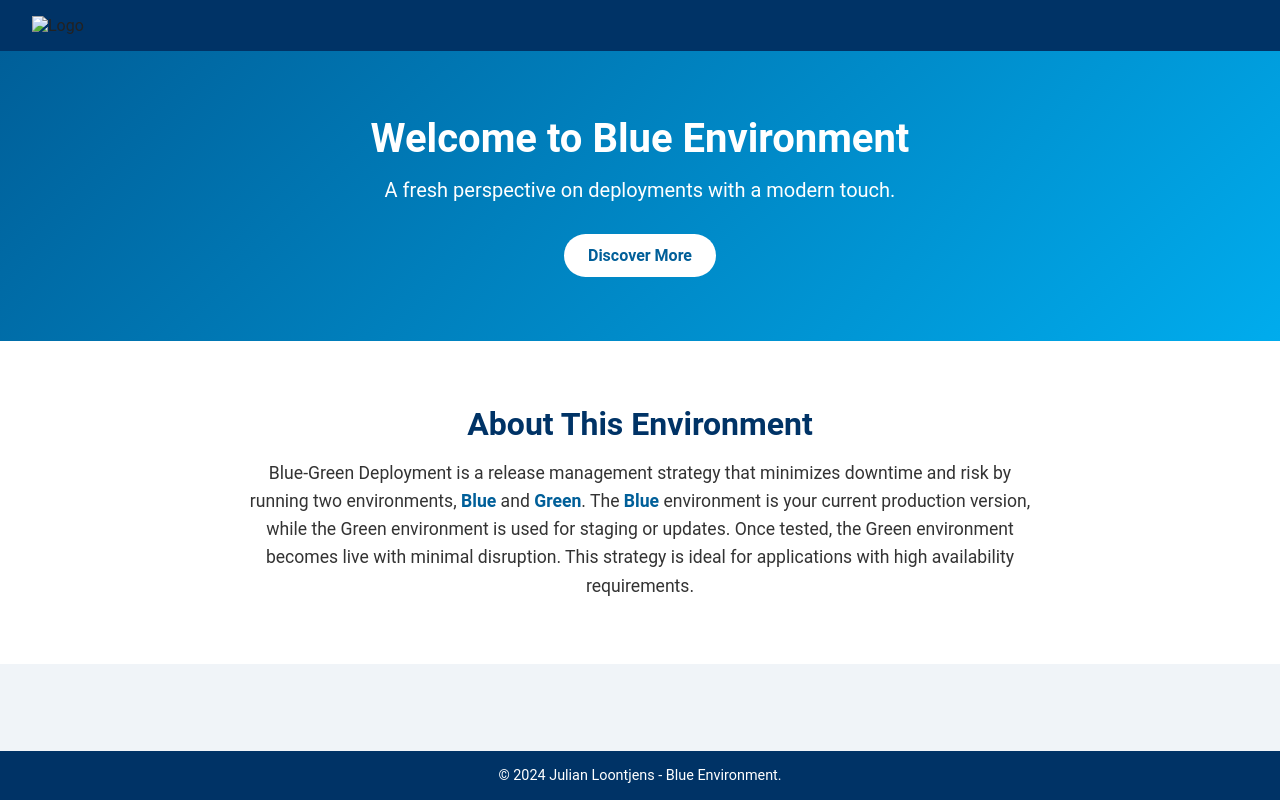
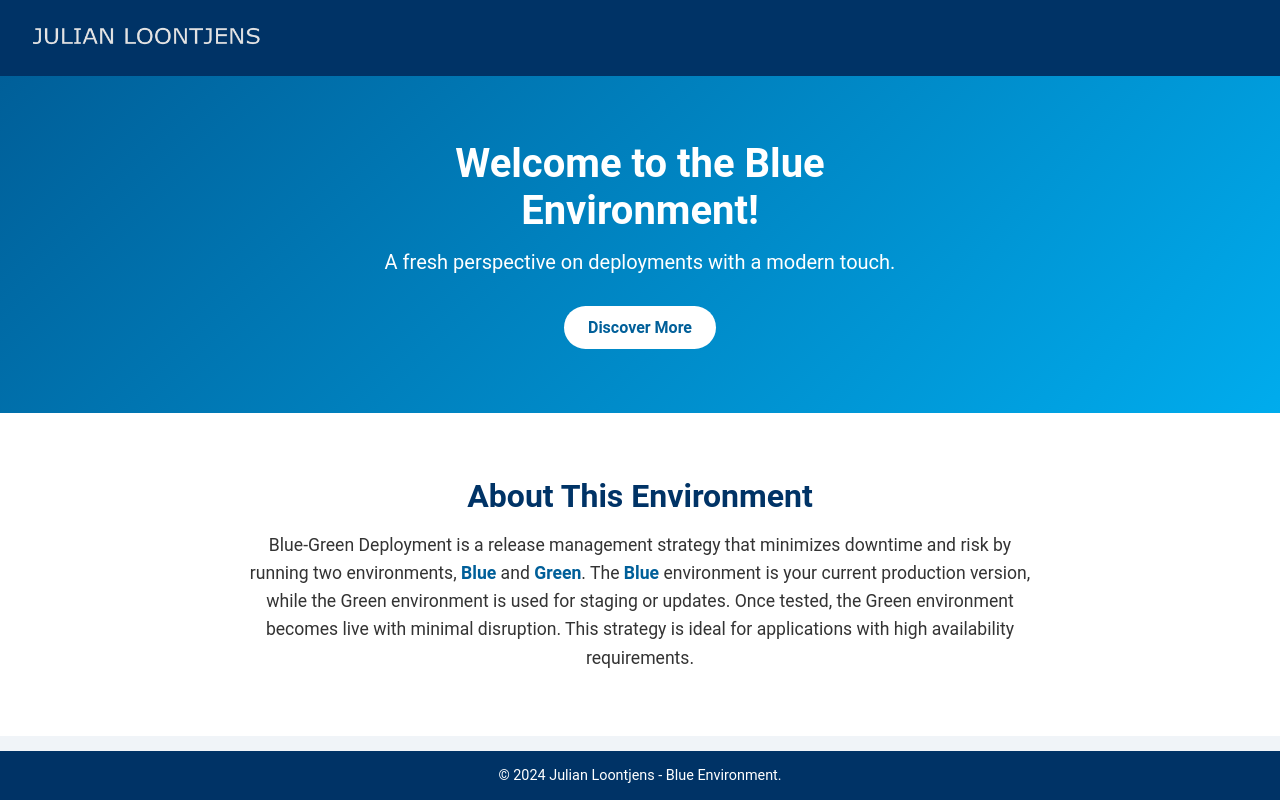
Before and after one commit to julienloon-ICT/Support-Services-SM3, a plain HTML site: page Website/index.html in a window 1280 px wide. Drawn offline with Linux system fonts and the light colour scheme.

Commit message:
Logo changed

```diff
--- a/Website/index.html
+++ b/Website/index.html
@@ -3,14 +3,14 @@
 <head>
   <meta charset="UTF-8">
   <meta name="viewport" content="width=device-width, initial-scale=1.0">
-  <title>Blue Environment - Welcome</title>
+  <title>Blue Environment</title>
   <link rel="stylesheet" href="style.css">
 </head>
 <body>
   <header>
     <nav class="navbar">
       <div class="logo">
-        <img src="logo.png" alt="Logo">
+        <img src="JL-Logo.png" alt="Logo">
       </div>
     </nav>
   </header>
@@ -19,7 +19,7 @@
     <!-- Hero Section -->
     <section class="hero">
       <div class="hero-content">
-        <h1>Welcome to Blue Environment</h1>
+        <h1>Welcome to the Blue Environment!</h1>
         <p>A fresh perspective on deployments with a modern touch.</p>
         <a href="#about" class="cta-button">Discover More</a>
       </div>
```
Also changed, not shown: Website/JL-Logo.png (added), 1 other file.
